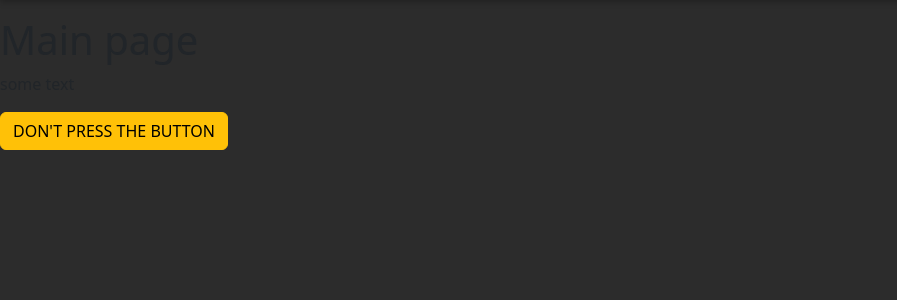
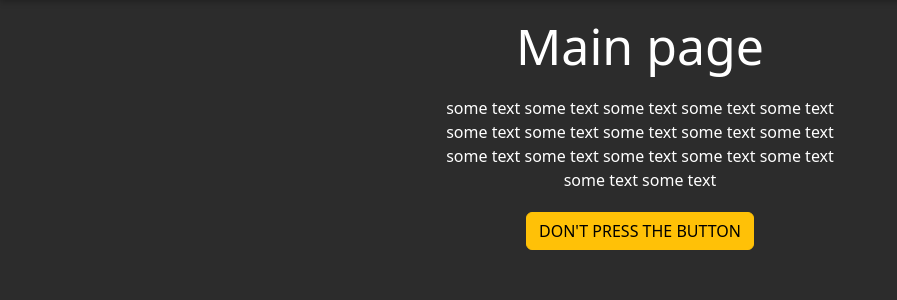
Before and after one commit to R8Zorg/AaDS, a Django app: page / in a window 1280 px wide. Shown: the part 64-364 px from the top of the page, without its empty margins (0-897 px from the left). Run offline with Django 5.2, Linux system fonts and the light colour scheme; some libraries are stand-ins or nearby versions.

Commit message:
Some working code

```diff
--- a/labs/lab_10/main/static/main/css/main.css
+++ b/labs/lab_10/main/static/main/css/main.css
@@ -64,11 +64,19 @@ main {
     padding-top: 80px;
 }
 
-main .fetures {
+main .features {
     float: left;
     color: #fff;
-    margin-top: 100px;
     text-align: center;
-    width: 75%;
+    width: 100%;
 
 }
+
+main .features h1 {
+    font-size: 50px;
+}
+
+main .features p {
+    max-width: 400px;
+    margin: 20px auto;
+}
--- a/labs/lab_10/main/templates/main/index.html
+++ b/labs/lab_10/main/templates/main/index.html
@@ -3,7 +3,7 @@
 {% block content %}
     <div class="features">
         <h1>Main page</h1>
-        <p>some text</p>
+        <p>some text some text some text some text some text some text some text some text some text some text some text some text some text some text some text some text some text </p>
         <button class="btn btn-warning">DON'T PRESS THE BUTTON</button>
     </div>
 {% endblock %}
```
